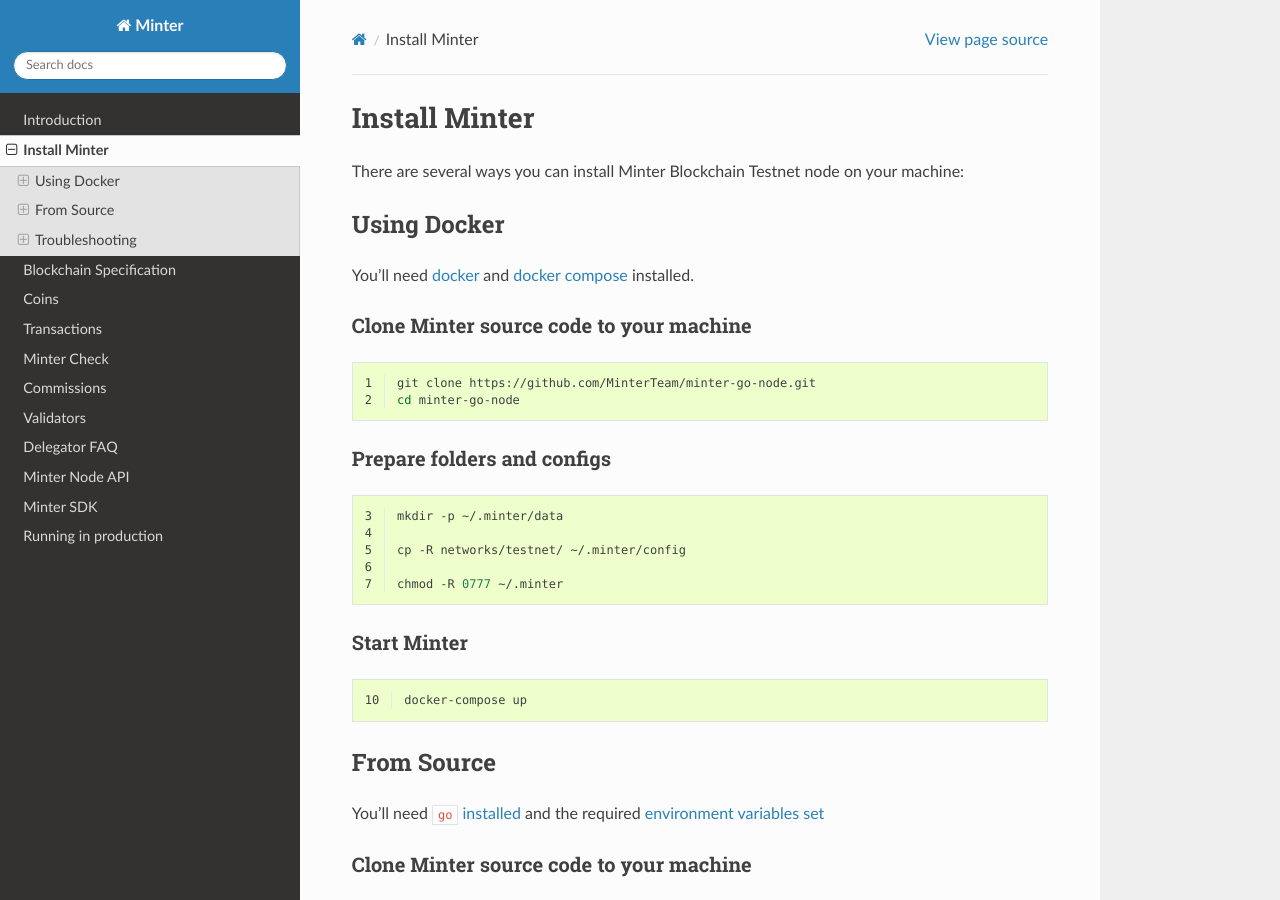
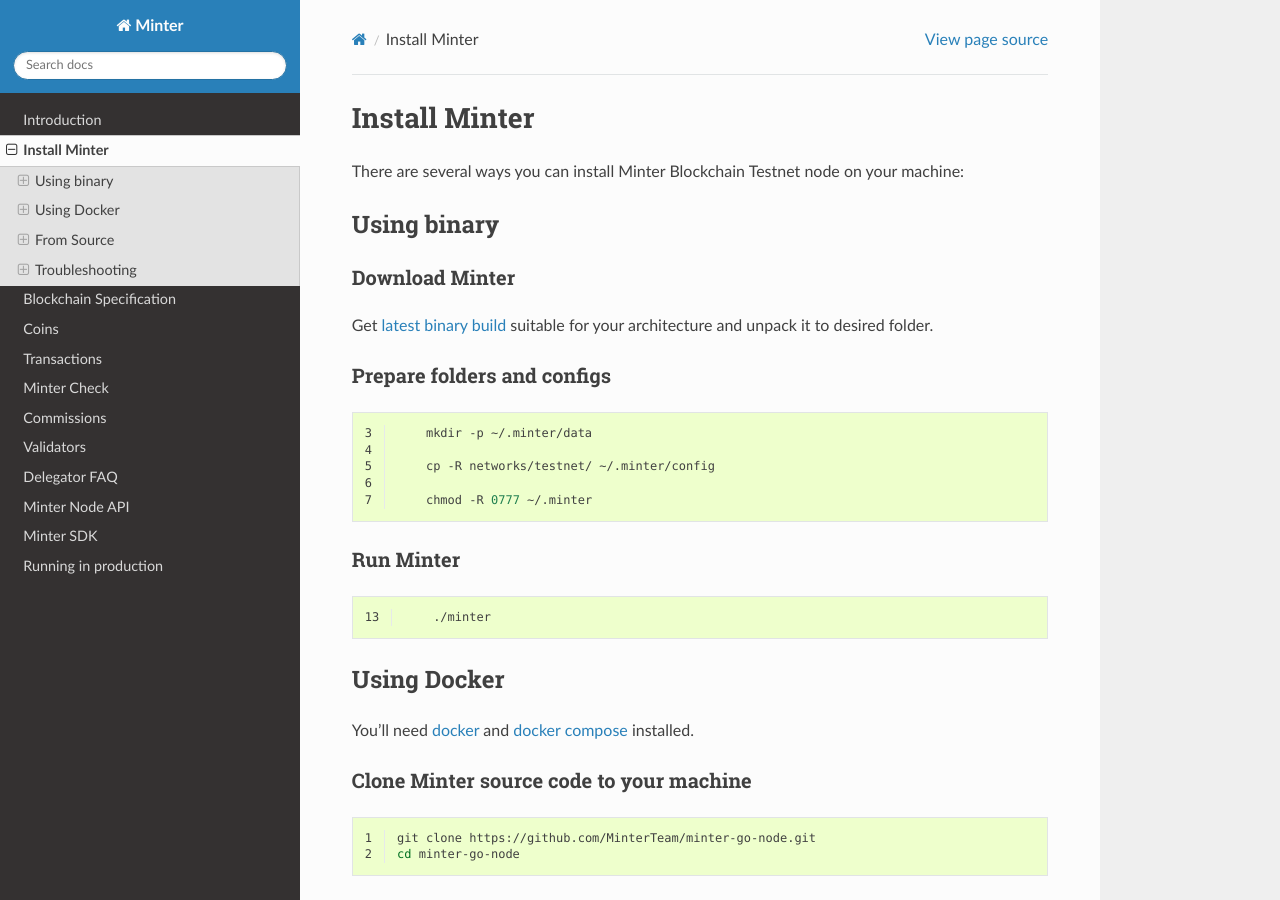
Before and after one commit to MinterTeam/minter-go-node, a Sphinx documentation site: the page built from docs/install.rst, in a window 1280 px wide and 900 px high. Built offline with Sphinx 7.4.7 and the Read the Docs theme 2.0.0, drawn with Linux system fonts in a browser that asks for light colours.

Commit message:
change version and add binary instructions

```diff
--- a/docker-compose.yml
+++ b/docker-compose.yml
@@ -1,7 +1,7 @@
 version: "3.4"
 services:
   minter:
-    image: minterteam/minter:0.0.7
+    image: minterteam/minter:0.1.0
     volumes:
       - ~/.minter:/minter
     ports:
--- a/docs/install.rst
+++ b/docs/install.rst
@@ -4,6 +4,35 @@
 ==============
 
 There are several ways you can install Minter Blockchain Testnet node on your machine:
+
+Using binary
+------------
+
+Download Minter
+^^^^^^^^^^^^^^^
+
+Get `latest binary build <https://github.com/MinterTeam/minter-go-node/releases>`__ suitable for your architecture and
+unpack it to desired folder.
+
+Prepare folders and configs
+^^^^^^^^^^^^^^^^^^^^^^^^^^^
+
+.. code-block:: bash
+    :lineno-start: 3
+
+        mkdir -p ~/.minter/data
+
+        cp -R networks/testnet/ ~/.minter/config
+
+        chmod -R 0777 ~/.minter
+
+Run Minter
+^^^^^^^^^^
+
+.. code-block:: bash
+    :lineno-start: 13
+
+        ./minter
 
 Using Docker
 ------------
```
Also changed, not shown: 1 other file.
